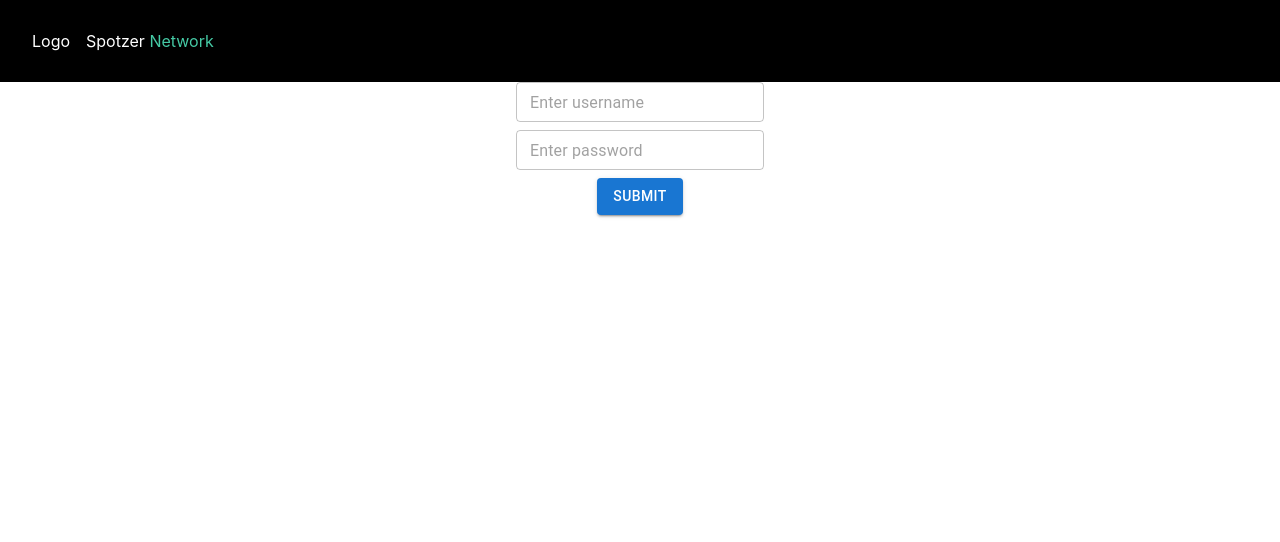
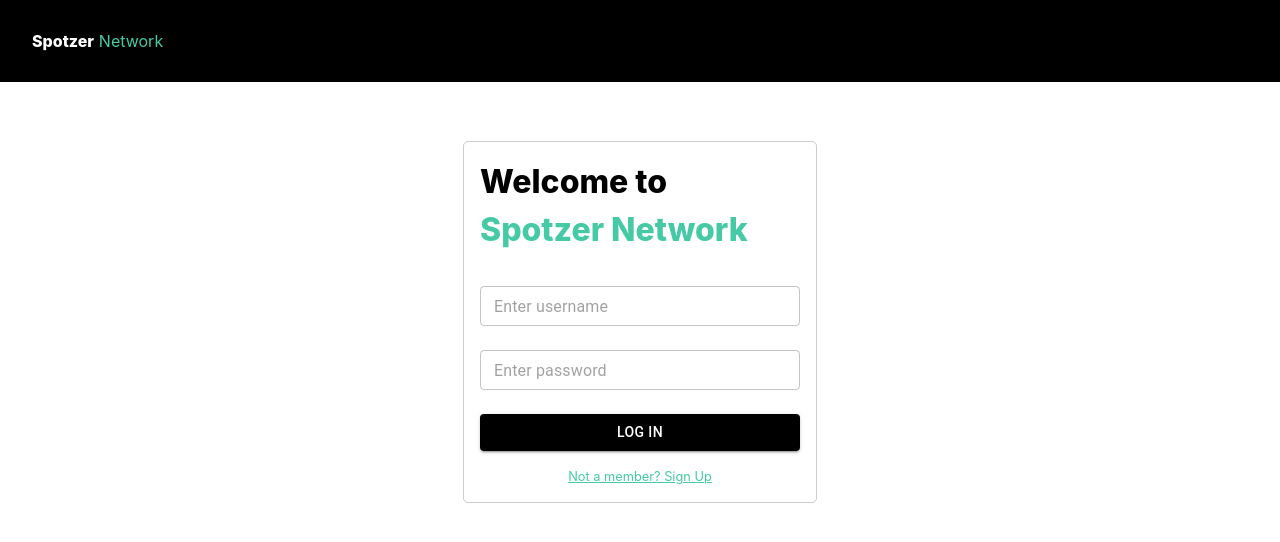
Before and after one commit to sanyamdogra/task-allocation-portal, a React (Vite) app: page /login in a window 1280 px wide. Shown: the top 542 px of the page. Built offline with nearby package versions, Linux system fonts and the light colour scheme.

Commit message:
feat: :gear: Fixed the login UI - Fixes sidebar login bug - Improves Header UI

```diff
--- a/src/components/Header/index.tsx
+++ b/src/components/Header/index.tsx
@@ -12,7 +12,7 @@ type Props = {
   handleDrawerOpen: VoidFunction;
 };
 
-const rootClassName = 'spotzer-network-header';
+const rootClassName = 'task-allocation-header';
 
 const Header: React.FC<Props> = ({ handleDrawerOpen }) => {
   const { authenticated } = useAuth();
@@ -30,9 +30,13 @@ const Header: React.FC<Props> = ({ handleDrawerOpen }) => {
           </IconButton>
         )}
 
-        <div className={`${rootClassName}__logo`}>Logo</div>
-        <div>
-          Spotzer <span className={`${rootClassName}__heading`}>Network</span>
+        <div className={`${rootClassName}__heading`}>
+          Spotzer
+          <span
+            className={`${rootClassName}__heading ${rootClassName}__heading--secondary`}
+          >
+            Network
+          </span>
         </div>
       </div>
 
--- a/src/components/Header/styles.scss
+++ b/src/components/Header/styles.scss
@@ -1,4 +1,4 @@
-.spotzer-network-header {
+.task-allocation-header {
   display: flex;
   align-items: center;
   padding: 1rem;
@@ -12,7 +12,14 @@
   }
 
   &__heading {
-    color: #45caa5;
+    font-weight: 800;
+    margin: 1rem;
+
+    &--secondary {
+      color: #45caa5;
+      font-weight: 400;
+      margin-left: 0.3rem;
+    }
   }
 
   &__left-side {
--- a/src/components/Layout/index.tsx
+++ b/src/components/Layout/index.tsx
@@ -26,7 +26,7 @@ const Layout: React.FC<Props> = ({ children }) => {
     <div className={rootClassName}>
       <Header handleDrawerOpen={handleDrawerOpen} />
       <SideNavbar open={open} handleDrawerClose={handleDrawerClose} />
-      <div>{children}</div>
+      {children}
     </div>
   );
 };
--- a/src/components/Layout/styles.scss
+++ b/src/components/Layout/styles.scss
@@ -1,5 +1,6 @@
-.task-allocation-layout{
-    display: flex;
-    flex-direction: column;
-    text-align: center;
+.task-allocation-layout {
+  display: flex;
+  flex-direction: column;
+  text-align: center;
+  height: 100vh;
 }
--- a/src/components/SideNavbar/index.tsx
+++ b/src/components/SideNavbar/index.tsx
@@ -13,6 +13,7 @@ import {
 } from '@mui/material';
 import { ChevronLeft, Inbox, Mail } from '@mui/icons-material';
 
+import { useAuth } from '@hooks/useAuth';
 import { ROUTES_CONFIG } from '@components/AppRoutes/routesConfig';
 
 type Props = {
@@ -24,6 +25,7 @@ const drawerWidth = 240;
 
 const SideNavbar: React.FC<Props> = ({ open, handleDrawerClose }) => {
   const navigate = useNavigate();
+  const { authenticated } = useAuth();
 
   const handleClick = (slug: string) => {
     handleDrawerClose();
@@ -43,7 +45,7 @@ const SideNavbar: React.FC<Props> = ({ open, handleDrawerClose }) => {
         }}
         variant='persistent'
         anchor='left'
-        open={open}
+        open={open && authenticated}
       >
         <div>
           <IconButton onClick={handleDrawerClose}>
--- a/src/pages/Login/index.tsx
+++ b/src/pages/Login/index.tsx
@@ -3,6 +3,10 @@ import { useNavigate } from 'react-router-dom';
 import { Button, Grid, TextField } from '@mui/material';
 
 import { useAuth } from '@hooks/useAuth';
+
+import './styles.scss';
+
+const rootClassName = 'task-allocation-login-page';
 
 const Login: React.FC = () => {
   const { logIn } = useAuth();
@@ -23,13 +27,20 @@ const Login: React.FC = () => {
   };
 
   return (
-    <div>
+    <div className={rootClassName}>
+      <div className={`${rootClassName}__card`}>
+        <div className={`${rootClassName}__heading`}>Welcome to</div>
+        <div
+          className={`${rootClassName}__heading ${rootClassName}__heading--primary`}
+        >
+          Spotzer Network
+        </div>
         <form onSubmit={handleSubmit}>
           <Grid
             container
             justifyContent={'center'}
             alignItems={'center'}
-          spacing={1}
+            spacing={3}
           >
             <Grid item xs={12}>
               <TextField
@@ -37,7 +48,7 @@ const Login: React.FC = () => {
                 size='small'
                 value={username}
                 onChange={(e) => setUsername(e.target.value)}
-              // fullWidth
+                fullWidth
                 required
               />
             </Grid>
@@ -48,18 +59,28 @@ const Login: React.FC = () => {
                 value={password}
                 type='password'
                 onChange={(e) => setPassword(e.target.value)}
-              // fullWidth
+                fullWidth
                 required
               />
             </Grid>
             {error && <p>{error}</p>}
             <Grid item xs={12}>
-            <Button type='submit' color='primary' variant='contained'>
-              Submit
+              <Button
+                type='submit'
+                color='primary'
+                variant='contained'
+                className={`${rootClassName}__logInButton`}
+                fullWidth
+              >
+                Log in
               </Button>
             </Grid>
           </Grid>
+          <div className={`${rootClassName}__signUp`}>
+            Not a member? Sign Up
+          </div>
         </form>
+      </div>
     </div>
   );
 };
--- /dev/null
+++ b/src/pages/Login/styles.scss
@@ -0,0 +1,42 @@
+.task-allocation-login-page {
+  display: flex;
+  align-items: center;
+  justify-content: center;
+  height: 60%;
+
+  &__card {
+    max-width: 320px;
+    border: 1px solid rgba(0, 0, 0, 0.2);
+    border-radius: 5px;
+    padding: 1rem;
+    margin: 1rem;
+    text-align: left;
+  }
+
+  &__heading {
+    font-weight: 800;
+    font-size: 2rem;
+
+    &--primary {
+      color: #45caa5;
+      margin-bottom: 2rem;
+    }
+  }
+
+  &__logInButton.MuiButton-root {
+    background-color: black;
+
+    &:hover {
+      background-color: rgba(1, 1, 1, 0.8);
+    }
+  }
+
+  &__signUp {
+    font-size: 0.8rem;
+    text-align: center;
+    margin-top: 1rem;
+    color: #45caa5;
+    text-decoration: underline;
+    cursor: pointer;
+  }
+}
```
Lines whose indentation alone changed are shown as unchanged.
